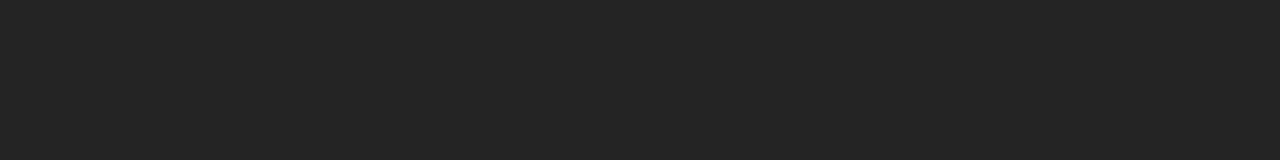
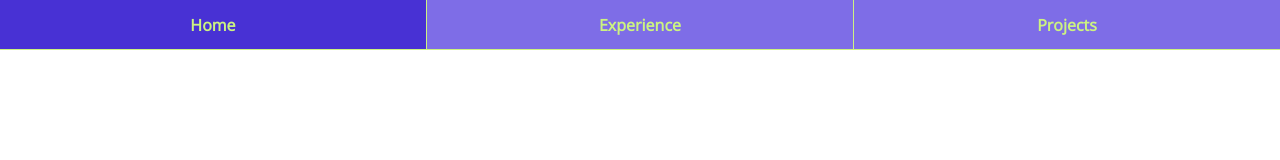
Before and after one commit to Shieldman/Portfolio, a website built with Vite: page index.html in a window 1280 px wide. Built offline with nearby package versions, Linux system fonts and the light colour scheme.

Commit message:
Feat: created the nav bar and its styles

```diff
--- /dev/null
+++ b/components/navbar/navbar.css
@@ -0,0 +1,40 @@
+.main-menu-point > a{
+    text-decoration: none;
+    color: var(--primary-color);
+    font-weight: bolder;
+}
+
+.main-menu-point {
+    list-style: none;
+    width: 100%;
+    height: 50px;
+    display: flex;
+    justify-content: center;
+    align-items: center;
+    border-bottom: 1px solid var(--primary-color);
+    background-color: var(--terciary-color);
+    cursor: pointer;
+}
+
+.main-menu-point:first-child {
+    border-right: 1px solid var(--primary-color);
+}
+
+.main-menu-point:last-child {
+    border-left: 1px solid var(--primary-color);
+}
+
+.main-menu {
+    margin-block: 0;
+    display: flex;
+    justify-content: space-around;
+    padding: 0;
+}
+
+.menu-selected {
+    background-color: var(--seccondary-color);
+}
+
+.menu-selected > a {
+    color: var(--primary-color);
+}
--- /dev/null
+++ b/components/navbar/navbar.js
@@ -0,0 +1,22 @@
+import "./navbar.css"
+
+const buildNavbarTemplate = () => {
+    return `
+    <nav>
+        <ul class="main-menu">
+            <li class="main-menu-point menu-selected">
+                <a href="/home">Home</a>
+            </li>
+            <li class="main-menu-point">
+                <a href="/experience">Experience</a>
+            </li>
+            <li class="main-menu-point">
+                <a href="/projects">Projects</a>
+            </li>
+        </ul>
+  </nav>`
+};
+
+export const printNavbarTemplate = () => {
+    document.querySelector("header").innerHTML = buildNavbarTemplate();
+};
--- a/index.html
+++ b/index.html
@@ -2,11 +2,13 @@
 <html lang="en">
   <head>
     <meta charset="UTF-8" />
-    <link rel="icon" type="image/svg+xml" href="/vite.svg" />
     <meta name="viewport" content="width=device-width, initial-scale=1.0" />
-    <title>Vite App</title>
+    <title>A.R. - Portfolio</title>
   </head>
   <body>
+    <header></header>
+    <main></main>
+    <footer></footer>
     <div id="app"></div>
     <script type="module" src="/main.js"></script>
   </body>
--- a/main.js
+++ b/main.js
@@ -1 +1,5 @@
 import './style.css'
+
+import {printNavbarTemplate as Nav} from "./components/navbar/navbar"
+
+Nav();
--- a/style.css
+++ b/style.css
@@ -1,15 +1,13 @@
-:root {
-  font-family: Inter, system-ui, Avenir, Helvetica, Arial, sans-serif;
-  line-height: 1.5;
-  font-weight: 400;
+@import url('https://fonts.googleapis.com/css2?family=Open+Sans&display=swap');
 
-  color-scheme: light dark;
-  color: rgba(255, 255, 255, 0.87);
-  background-color: #242424;
+:root{
+  font-family: 'Open Sans', sans-serif;
+  --primary-color: #CCF381;
+  --seccondary-color: #4831D4;
+  --terciary-color: #7e6de7;
+}
 
-  font-synthesis: none;
-  text-rendering: optimizeLegibility;
-  -webkit-font-smoothing: antialiased;
-  -moz-osx-font-smoothing: grayscale;
-  -webkit-text-size-adjust: 100%;
+* {
+  margin: 0;
+  box-sizing: border-box;
 }
```
Also changed, not shown: components/home/home.css (added), components/home/home.js (added).
